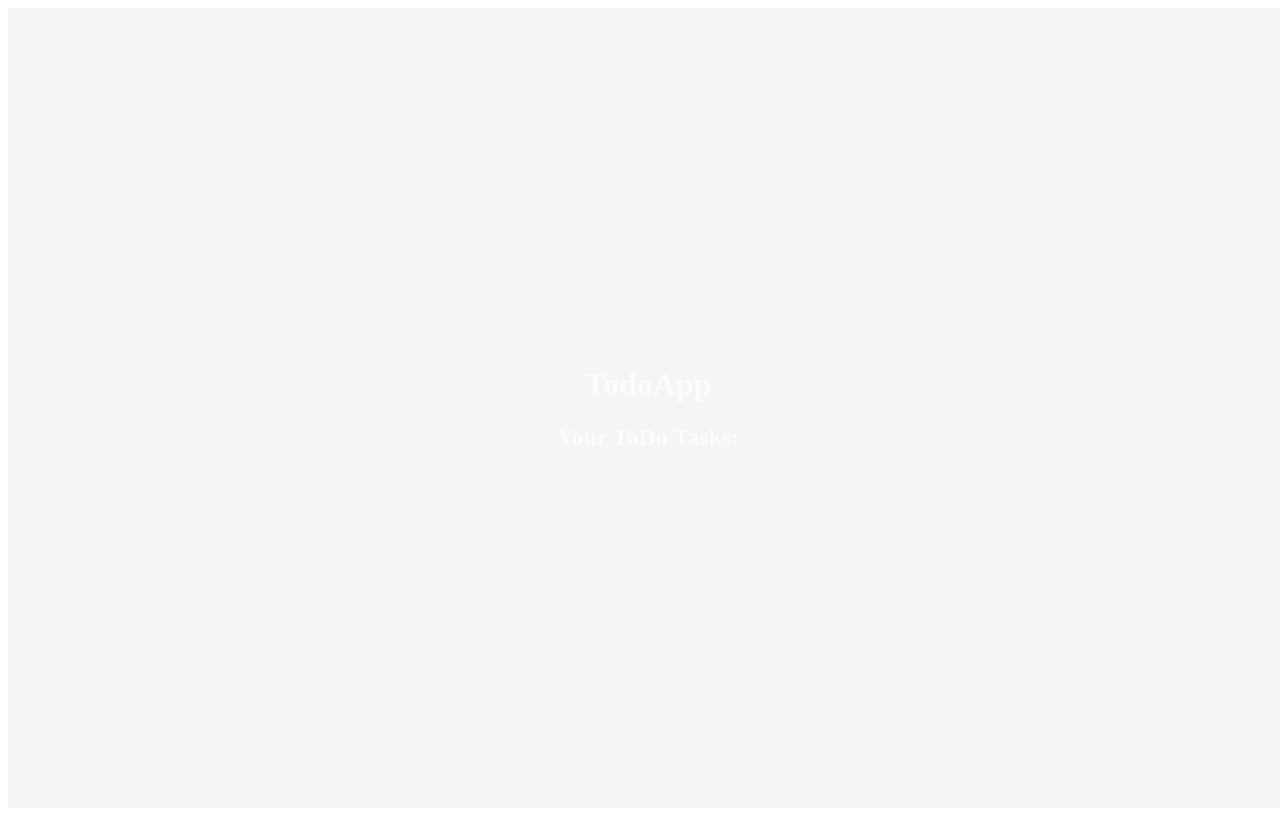
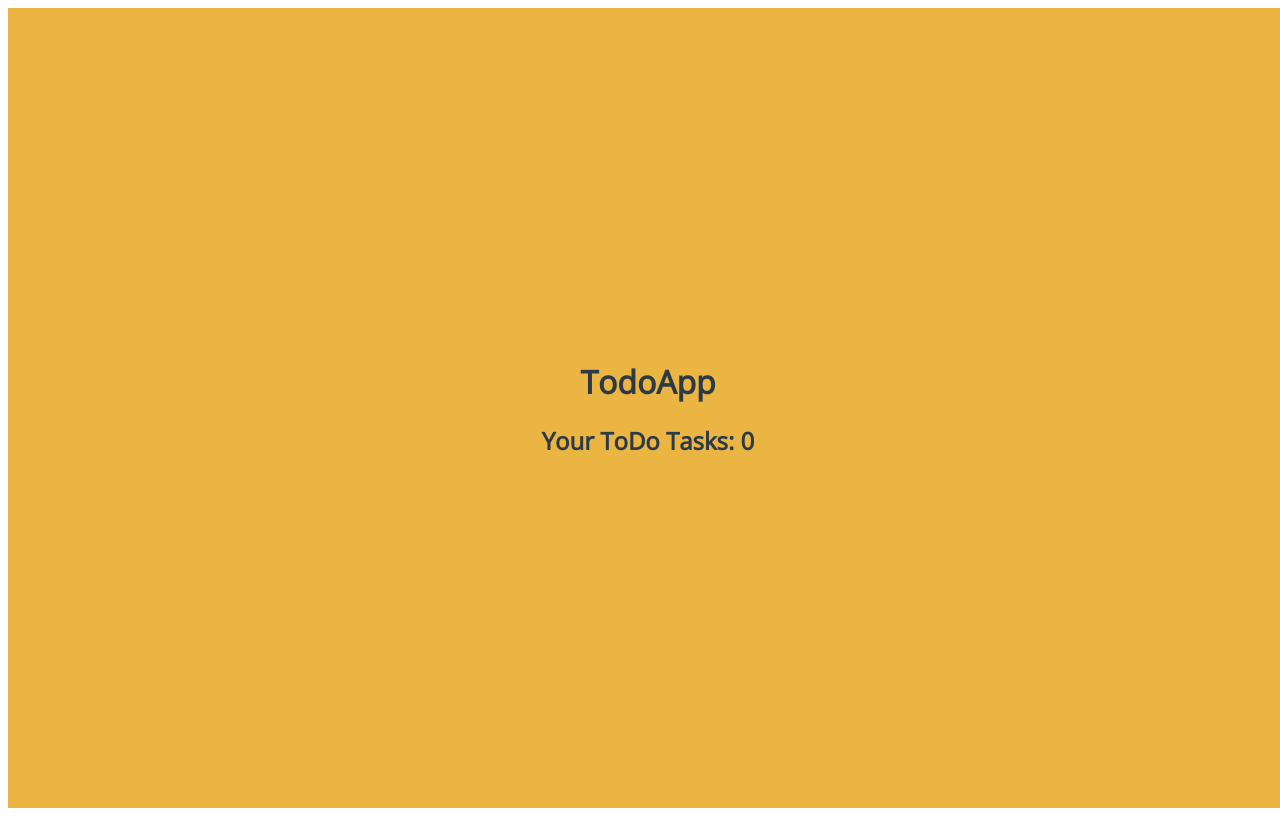
Before and after one commit to flammea/zadanie_16_4, a React app: page / in a window 1280 px wide. Built offline with nearby package versions, Linux system fonts and the light colour scheme.

Commit message:
Improve Title styles

```diff
--- a/src/components/Title.css
+++ b/src/components/Title.css
@@ -1,5 +1,4 @@
 .Title {
-    background-color: #F5F5F5;
-    color: #FCFCFC;
     text-align: center;
+    color: #2C3A47;
 }
--- a/src/components/Title.js
+++ b/src/components/Title.js
@@ -4,7 +4,7 @@ import style from './Title.css';
 const Title = props => (
 	<div className={style.Title}>
 		<h1>{props.title}</h1>
-		<h2>Your ToDo Tasks: {props.numberoftask}</h2>
+		<h2>Your ToDo Tasks: {props.numberoftasks}</h2>
 	</div>
 )
 
--- a/src/containers/App.css
+++ b/src/containers/App.css
@@ -1,6 +1,8 @@
+@import url('https://fonts.googleapis.com/css?family=Open+Sans');
+
 .TodoApp {
-    background-color: #F5F5F5;
-    color: #222;
+    font-family: "Open Sans";
+    background-color: #EAB543;
     display: flex;
     flex-direction: column;
     flex-wrap: nowrap;
--- a/src/containers/App.js
+++ b/src/containers/App.js
@@ -11,6 +11,7 @@ class App extends React.Component {
             data: []
         };
     }
+
     addTodo(val){
         const todo = {
             text: val,
```
Also changed, not shown: 1 other file (tests, documents, lock files or other folders).
